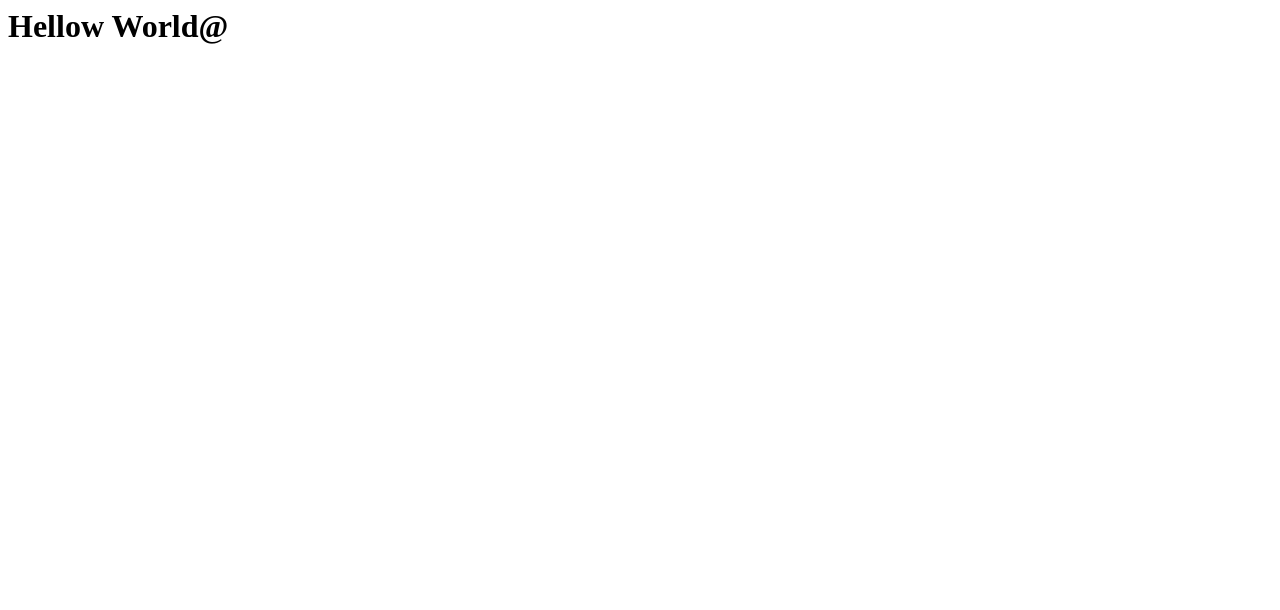
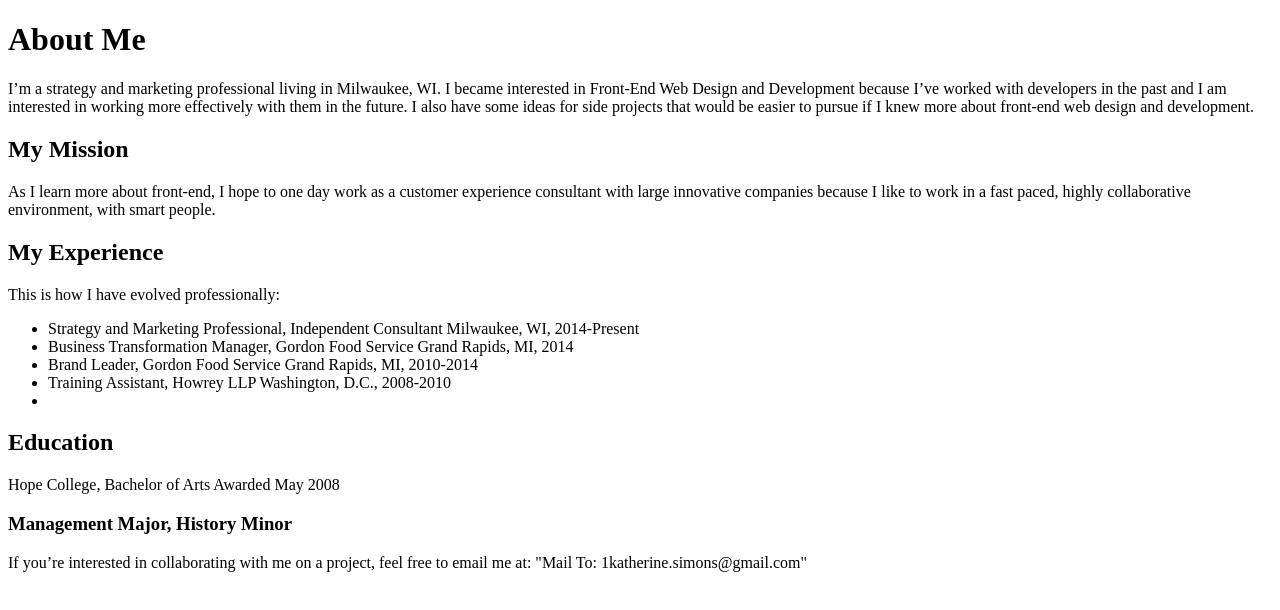
Before and after one commit to 1katherinesimons/1katherinesimons.github.io, a plain HTML site: page index.html in a window 1280 px wide. Drawn offline with Linux system fonts and the light colour scheme.

Commit message:
Uploaded Unit 1 Project

```diff
--- a/index.html
+++ b/index.html
@@ -1 +1,41 @@
-<h1> Hellow World@ </h1>
+<!DOCTYPE HTML>
+<html>
+
+<head>
+<title>About Katherine Simons</title>
+</head>
+
+<body>
+<h1>About Me</h1>
+<p>I’m a strategy and marketing professional living in Milwaukee, WI. I became interested in Front-End Web Design and Development because I’ve worked with developers in the past and I am interested in working more effectively with them in the future. I also have some ideas for side projects that would be easier to pursue if I knew more about front-end web design and development.</p>
+
+<h2>My Mission</h2>
+<p>As I learn more about front-end, I hope to one day work as a customer experience consultant with large innovative companies because I like to work in a fast paced, highly collaborative environment, with smart people.</p>
+
+<h2>My Experience</h2>
+<p>This is how I have evolved professionally:</p>
+<ul>
+<li>Strategy and Marketing Professional, Independent Consultant
+Milwaukee, WI, 2014-Present</li>
+<li>Business Transformation Manager, Gordon Food Service
+Grand Rapids, MI, 2014</li>
+<li>Brand Leader, Gordon Food Service
+Grand Rapids, MI, 2010-2014</li>
+<li>Training Assistant, Howrey LLP
+Washington, D.C., 2008-2010<li>
+</ul>
+
+<h2>Education</h2>
+<p>Hope College, Bachelor of Arts Awarded May 2008</p>
+<h3>Management Major, History Minor</h3>
+
+<p>If you’re interested in collaborating with me on a project, feel free to email me at: <a>"Mail To: 1katherine.simons@gmail.com"</a></p>
+
+
+
+
+
+</body>
+
+
+</html>
```
